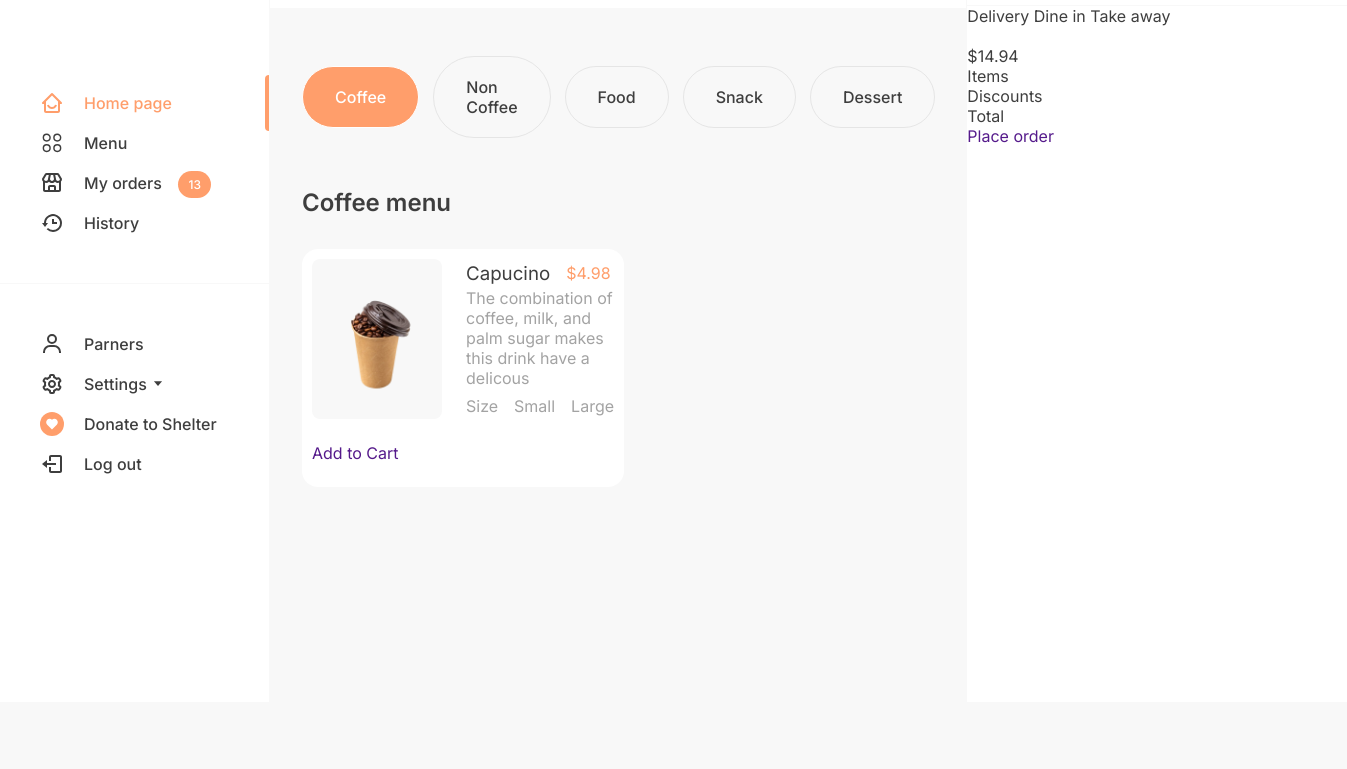
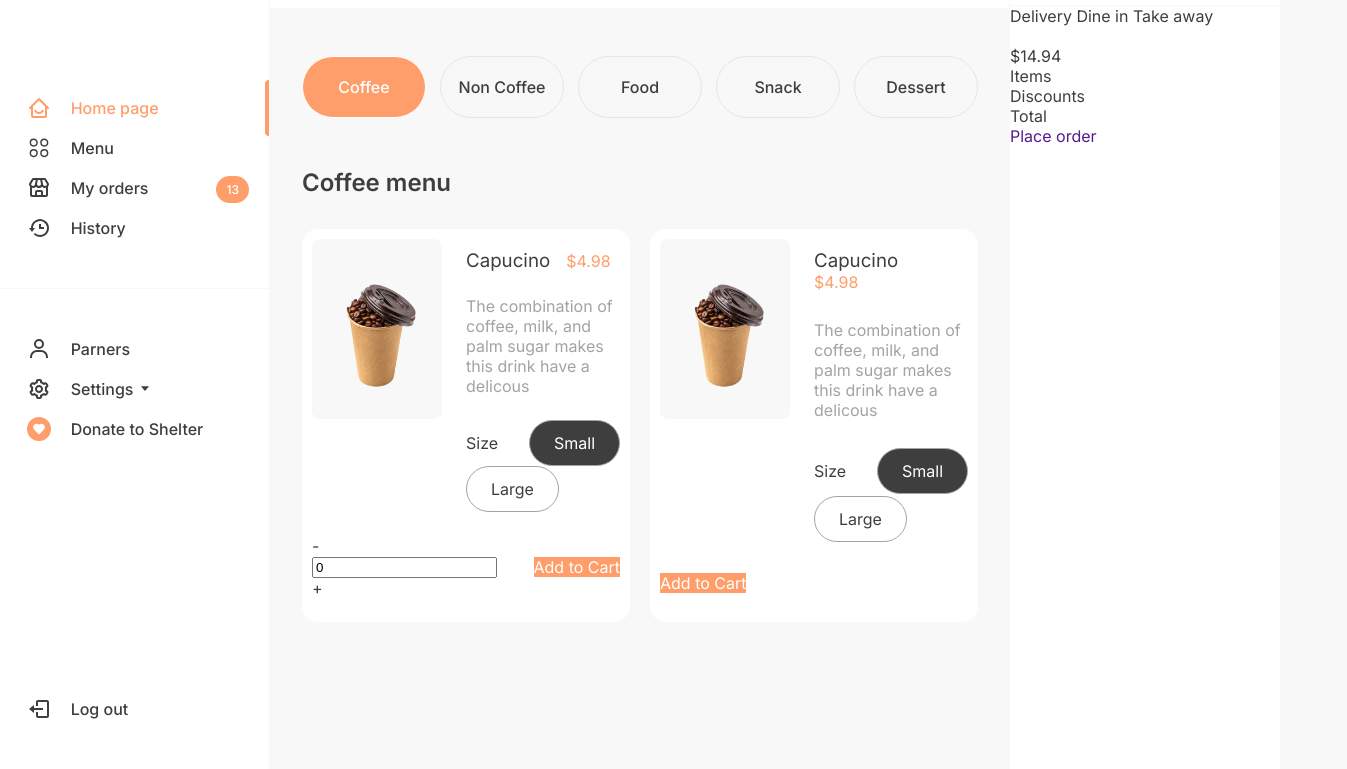
Before and after one commit to HeySaminu/ecommece, a plain HTML site: page index.html in a window 1280 px wide. Shown: the part 98-867 px from the top of the page, 1347 px wide, since content can reach past the window. Before the commit the page ends 800 px from the top, so only its background shows below. Drawn offline with Linux system fonts and the light colour scheme.

Commit message:
More layout improvement and card design

```diff
--- a/index.html
+++ b/index.html
@@ -24,7 +24,7 @@
                     <li class="nav-items donate"><a href=""><svg xmlns="http://www.w3.org/2000/svg" width="24" height="24" viewBox="0 0 24 24" style="fill: currentColor;transform: ;msFilter:;"><path d="M20.205 4.791a5.938 5.938 0 0 0-4.209-1.754A5.906 5.906 0 0 0 12 4.595a5.904 5.904 0 0 0-3.996-1.558 5.942 5.942 0 0 0-4.213 1.758c-2.353 2.363-2.352 6.059.002 8.412L12 21.414l8.207-8.207c2.354-2.353 2.355-6.049-.002-8.416z"></path></svg>Donate to Shelter</a></li>
                 </ul>
 
-                <ul class="nav">
+                <ul class="nav logout">
                     <li class="nav-items"><a href=""><svg xmlns="http://www.w3.org/2000/svg" width="24" height="24" viewBox="0 0 24 24" style="fill: currentColor;transform: ;msFilter:;"><path d="M16 13v-2H7V8l-5 4 5 4v-3z"></path><path d="M20 3h-9c-1.103 0-2 .897-2 2v4h2V5h9v14h-9v-4H9v4c0 1.103.897 2 2 2h9c1.103 0 2-.897 2-2V5c0-1.103-.897-2-2-2z"></path></svg>Log out</a></li>
                 </ul>
             </nav>
@@ -57,11 +57,31 @@
                         <div class="card--inner-wrapper">
                             <img src="assets/coffee_cup.png" width="130" height="180" alt="Coffee product thumbnail" class="product-image">
                             <div class="product-details">
+                                <div name>
+                                    <h3 class="product-name">Capucino</h3> <span class="product-price">$4.98</span>
+                                </div>
+                                <p class="product-description">The combination of coffee, milk, and palm sugar makes this drink have a delicous</p>
+                                <div class="product-size"><span>Size</span><span selected>Small</span><span>Large</span></div>
+                            </div>
+                        </div>
+                        <div class="add-to-cart-wrapper">
+                            <form>
+                                <div class="value-button" id="decrease" onclick="decreaseValue()" value="Decrease Value">-</div>
+                                <input type="number" id="number" value="0" />
+                                <div class="value-button" id="increase" onclick="increaseValue()" value="Increase Value">+</div>
+                              </form>
+                            <a href="" class="add-to-cart">Add to Cart</a>
+                            </div>
+                    </div>
+                    <div class="card">
+                        <div class="card--inner-wrapper">
+                            <img src="assets/coffee_cup.png" width="130" height="180" alt="Coffee product thumbnail" class="product-image">
+                            <div class="product-details">
                                 <div>
                                     <h3 class="product-name">Capucino</h3> <span class="product-price">$4.98</span>
                                 </div>
                                 <p class="product-description">The combination of coffee, milk, and palm sugar makes this drink have a delicous</p>
-                                <div class="product-size"><span>Size</span><span>Small</span><span>Large</span></div>
+                                <div class="product-size"><span>Size</span><span selected>Small</span><span>Large</span></div>
                             </div>
                         </div>
                         <span class="add-to-cart-wrapper">
--- a/style.css
+++ b/style.css
@@ -46,8 +46,8 @@ html {
 
   .page-wrapper{
     display: grid;
-    grid-template-columns: 270px auto;
-    margin:0;
+    grid-template-columns: minmax(200px, 270px) minmax(768px, 1fr);
+    margin: 0;
     padding: 0;
     min-height: 100vh;
   }
@@ -62,17 +62,13 @@ header{
     gap: 100px;
 
     .logo{
-      padding-inline: 40px;
+      padding-inline: clamp(1.25rem, -5rem + 8.333vw, 2.5rem);
       width: 100%;
     }
 
     ul.nav{
-        /* padding-block-start: 40px;
-         */
-        padding-inline-start:40px;
         display: grid;
         font-weight: 500;
-
 
         li.nav-items a{
             display: inline-flex;
@@ -84,6 +80,7 @@ header{
             transition: color .2s ease-in-out;
             position: relative;
             width: 100%;
+            padding-inline:clamp(1.25rem, -5rem + 8.333vw, 2.5rem);
 
         }
 
@@ -124,7 +121,7 @@ header{
           font-size: 12px;
           position: absolute;
           inset: auto;
-          right: 58px;
+          right: clamp(1.25rem, -2.083rem + 2.778vw, 1.25rem);
           bottom: 5px;
         }
 
@@ -143,7 +140,9 @@ header{
           border-radius: 100px;
         }
     }
-
+    ul.nav.logout{
+      margin-block-start: 240px;
+    }
 
     .divider{
         width: 100%;
@@ -155,9 +154,7 @@ header{
 
 main{
   display: grid;
-  grid-template-columns: auto 380px;
-  margin:0;
-  padding: 0;
+  grid-template-columns: 1fr clamp(270px, 5%, 380px);
 
     .search-wrapper{
       background-color: #fff;
@@ -258,6 +255,7 @@ main{
             color: #3E3E3E;
             border: solid 1px rgba(217, 217, 217, 0.60);
             padding: 20px 32px;
+            padding-inline: clamp(0.5rem, -2rem + 3.333vw, 2rem);
             border-radius: 100px;
             transition: background-color .2s ease;
             display: flex;
@@ -288,7 +286,8 @@ main{
     .produt-inner-wrapper{
       margin-block-start: 32px;
       display: grid;
-      grid-template-columns: repeat(2, 1fr);
+      grid-template-columns: repeat(auto-fill, minmax(300px, 1fr));
+      gap: 20px;
 
 
       .product-image{
@@ -296,7 +295,7 @@ main{
         border-radius: 8px;
         padding: 20px;
         height: 100%;
-        min-height: 160px;
+        max-height: 180px;
         object-fit: cover;
       }
         .card{
@@ -312,11 +311,13 @@ main{
           display: grid;
           grid-template-columns: 130px auto;
           gap: 24px;
-
+          color: #fff;
           .product-details{
             color: #a3a3a3;
             display: grid;
-              div{
+            gap: 24px;
+            margin-block-start: 10px;
+              div[name]{
                 display: flex;
                 gap: 16px;
                 align-items: center;
@@ -328,9 +329,43 @@ main{
           span.product-price{
             color: #FF9E6B;
           }
-          /* span.product-size{
+          .product-size{
+            display: inline-flex;
+            align-items: center;
+            justify-content: space-between;
+            flex-wrap: wrap;
+            flex-direction: row;
+            font-size: 16px;
+            color: #3E3E3E;
+            max-width: 250px;
 
-          } */
+          }
+          .product-size span:first-child{
+            margin-inline-end: 20px;
+          }
+          .product-size span:not(:first-child){
+            cursor: pointer;
+            border: 1px solid #a3a3a3;
+            padding: 12px 24px;
+            border-radius: 50px;
+          }
+          [selected]{
+            color: #fff;
+            background-color: #3E3E3E;
+            border-color: currentColor;
+          }
+        }
+        .add-to-cart-wrapper{
+          display: flex;
+          align-items: center;
+          justify-content: space-between;
+          flex-direction: row;
+          flex-wrap: wrap;
+          align-content: center;
+          a.add-to-cart{
+            background-color: #FF9E6B;
+            color: #fff;
+          }
         }
     }
 }
```
